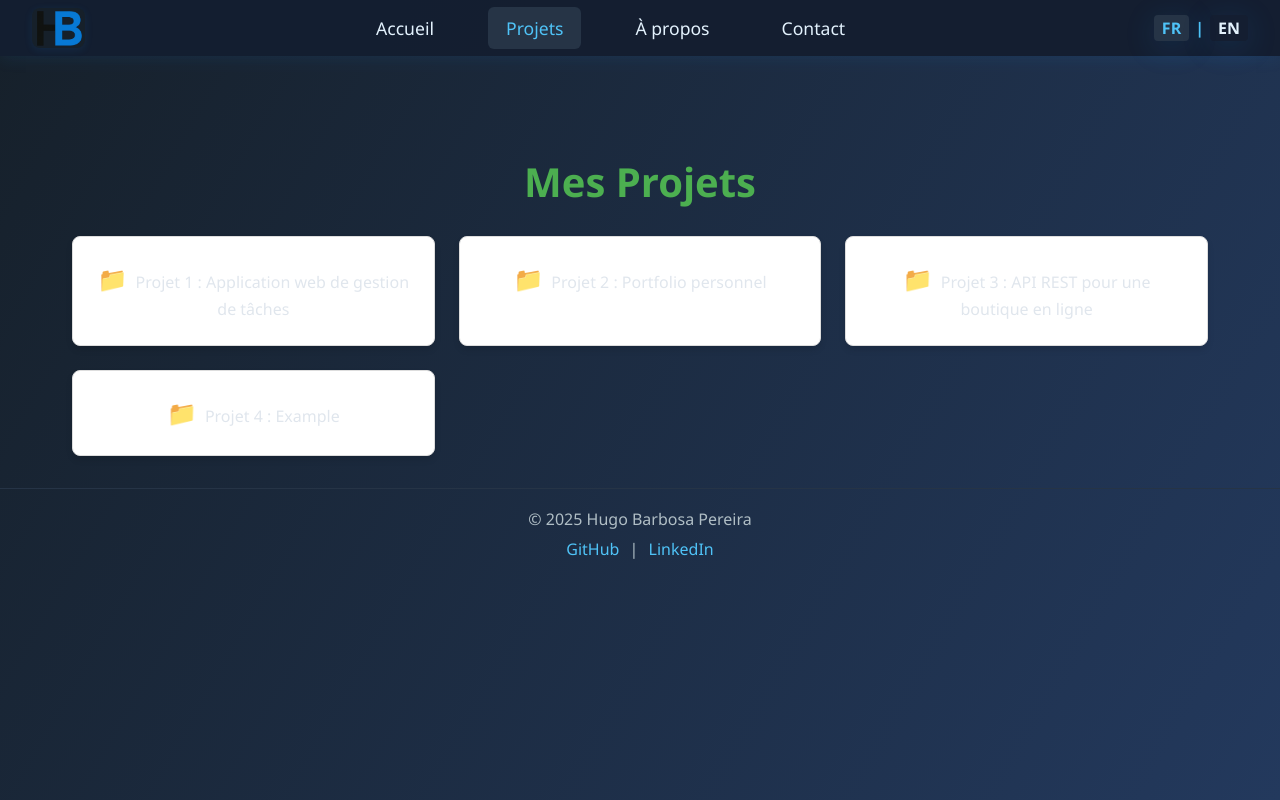
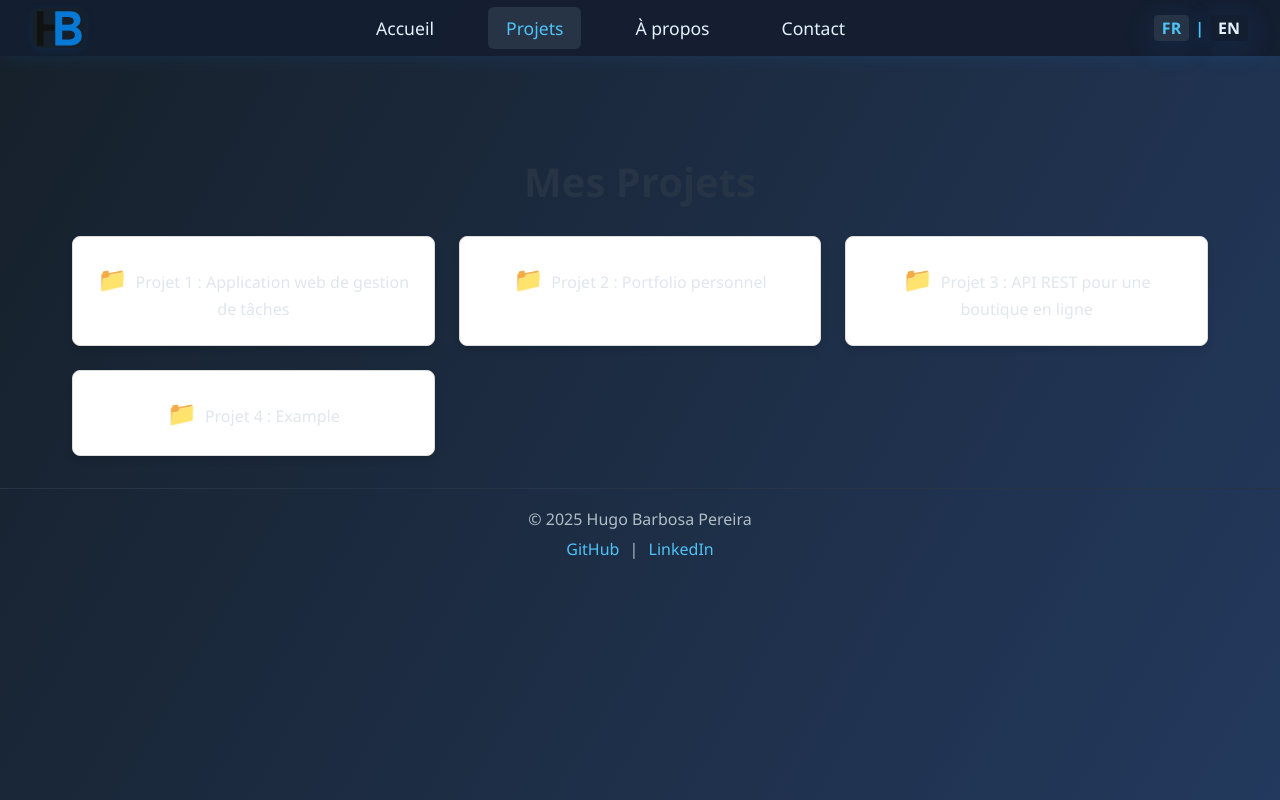
Before and after one commit to Bagass0/Portfolio, a React (Vite) app in the folder Frontend/: page /projects in a window 1280 px wide. Built offline with nearby package versions, Linux system fonts and the light colour scheme.

Commit message:
Update Projects.css

```diff
--- a/Frontend/src/styles/Projects.css
+++ b/Frontend/src/styles/Projects.css
@@ -7,7 +7,7 @@
   }
 
   .projects-page h2 {
-    color: #4CAF50;
+    color: #263446;
     font-size: 2.5rem;
     margin-bottom: 1.5rem;
   }
@@ -40,5 +40,5 @@
     content: "📁"; /* Icône pour chaque projet */
     font-size: 1.5rem;
     margin-right: 0.5rem;
-    color: #4CAF50;
+    color: #263446;
   }
```
